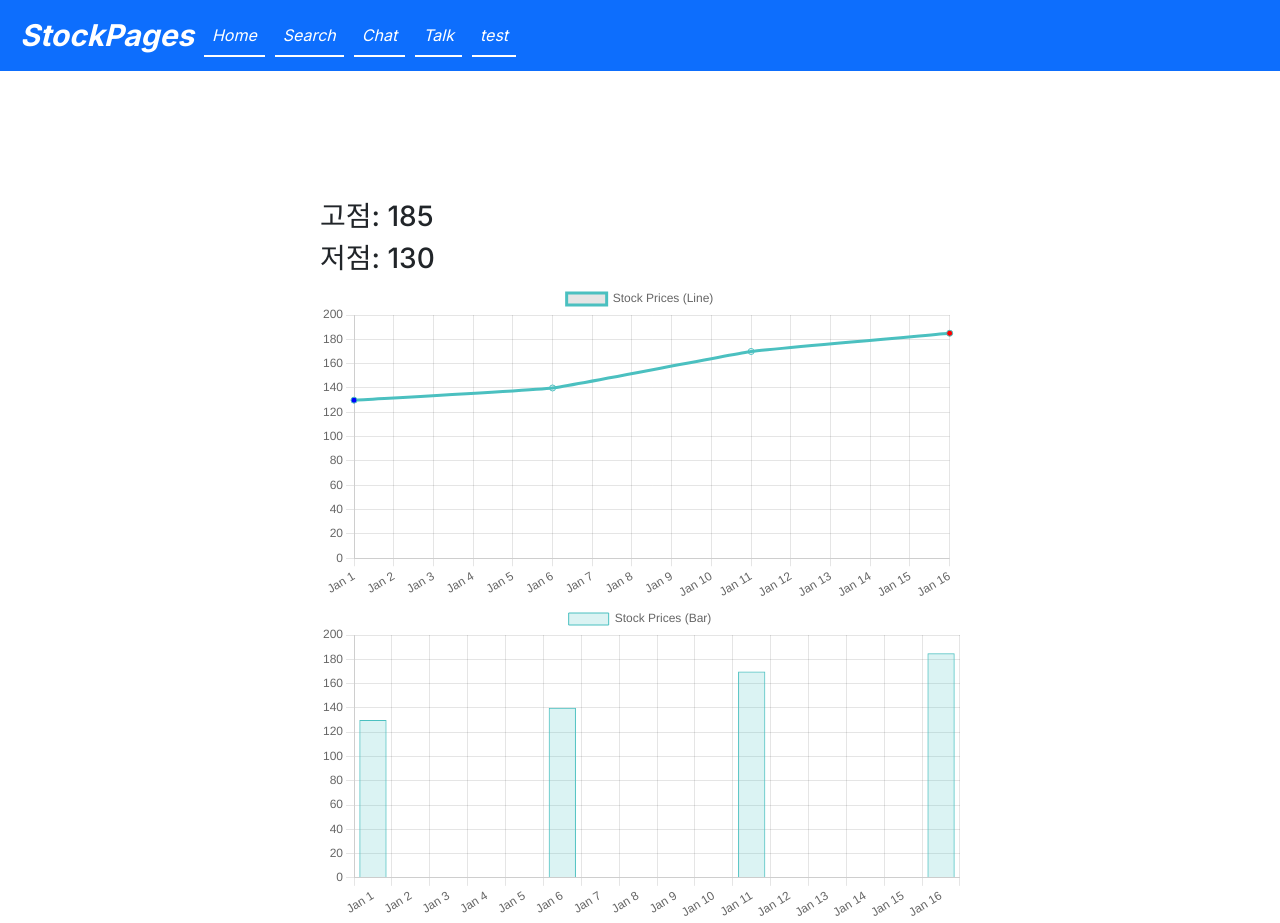
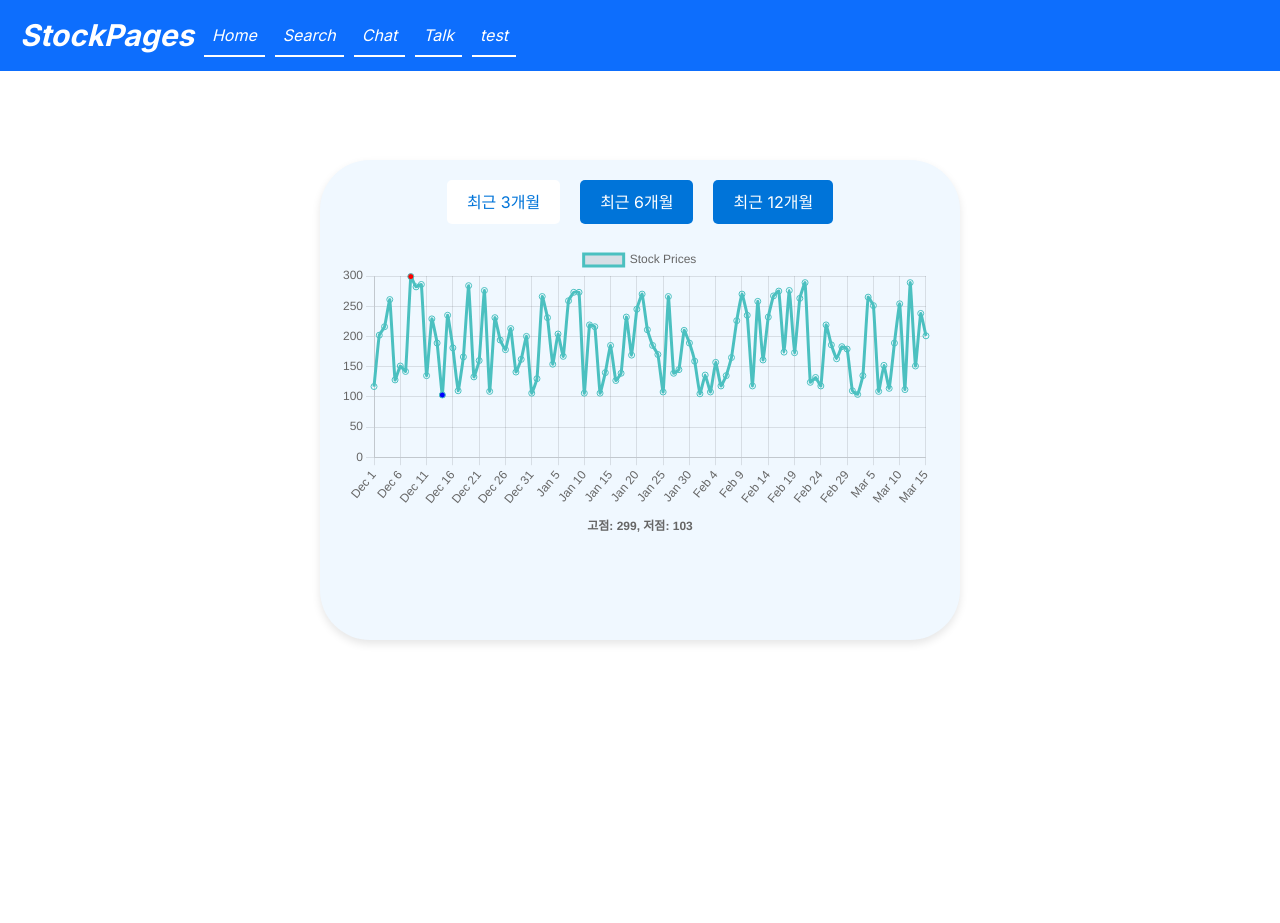
Before and after one commit to Ewonhee/my-stockpage, a Next.js app: page /function_test in a window 1280 px wide. After the commit the page ends 800 px from the top, so only its background shows below. Built offline with nearby package versions, Linux system fonts and the light colour scheme.

Commit message:
개월별 그래프

```diff
--- a/app/function_test/exampleStockData.js
+++ b/app/function_test/exampleStockData.js
@@ -1,24 +1,22 @@
-const exampleStockData = [
-    { date: '2022-01-01', closePrice: 130 },
-    { date: '2022-01-02', closePrice: 110 },
-    { date: '2022-01-03', closePrice: 120 },
-    { date: '2022-01-04', closePrice: 105 },
-    { date: '2022-01-05', closePrice: 130 },
-    { date: '2022-01-06', closePrice: 140 },
-    { date: '2022-01-07', closePrice: 150 },
-    { date: '2022-01-08', closePrice: 145 },
-    { date: '2022-01-09', closePrice: 100 },
-    { date: '2022-01-10', closePrice: 155 },
-    { date: '2022-01-11', closePrice: 170 },
-    { date: '2022-01-12', closePrice: 165 },
-    { date: '2022-01-13', closePrice: 180 },
-    { date: '2022-01-14', closePrice: 175 },
-    { date: '2022-01-15', closePrice: 190 },
-    { date: '2022-01-16', closePrice: 185 },
-    { date: '2022-01-17', closePrice: 200 },
-    { date: '2022-01-18', closePrice: 195 },
-    { date: '2022-01-19', closePrice: 210 },
-    { date: '2022-01-20', closePrice: 205 },
-  ];
+const generateExampleStockData = (startDate, endDate) => {
+  const exampleStockData = [];
+  const currentDate = new Date(startDate);
 
-  export default exampleStockData;
+  // 시작일부터 종료일까지의 데이터 생성
+  while (currentDate <= endDate) {
+    const date = currentDate.toISOString().split('T')[0];
+    const closePrice = Math.floor(Math.random() * 200) + 100; // 100부터 300 사이의 랜덤 가격 생성
+    exampleStockData.push({ date, closePrice });
+
+    // 다음 날로 이동
+    currentDate.setDate(currentDate.getDate() + 1);
+  }
+
+  return exampleStockData;
+};
+
+const startDate = new Date('2023-03-14');
+const endDate = new Date('2024-03-15');
+const exampleStockData = generateExampleStockData(startDate, endDate);
+
+export default exampleStockData;
--- a/app/function_test/page.js
+++ b/app/function_test/page.js
@@ -1,11 +1,10 @@
 'use client'
 
 import React, { useEffect, useState } from 'react';
-import { Line, Bar } from 'react-chartjs-2';
+import { Line } from 'react-chartjs-2';
 import { Chart as ChartJS, CategoryScale, LinearScale, PointElement, LineElement, Title, Tooltip, Legend, TimeScale, BarElement } from 'chart.js';
 import 'chartjs-adapter-date-fns';
-import exampleStockData from './exampleStockData'; // 예시 데이터 가져오기
-// import styles from './StockChart.module.css'; // global.css 대신 StockChart.module.css를 import
+import exampleStockData from './exampleStockData';
 
 ChartJS.register(CategoryScale, LinearScale, PointElement, LineElement, Title, Tooltip, Legend, TimeScale, BarElement);
 
@@ -13,17 +12,14 @@ const StockChart = () => {
   const [chartData, setChartData] = useState(null);
   const [highestPrice, setHighestPrice] = useState(null);
   const [lowestPrice, setLowestPrice] = useState(null);
+  const [selectedTab, setSelectedTab] = useState('3M'); // Default: 3개월 선택
 
   useEffect(() => {
     if (exampleStockData) {
-      const labels = [];
-      const prices = [];
-
-      // 데이터 5일 간격으로 필터링
-      for (let i = 0; i < exampleStockData.length; i += 5) {
-        labels.push(exampleStockData[i].date);
-        prices.push(exampleStockData[i].closePrice);
-      }
+      const currentDate = new Date();
+      const filteredData = filterDataByMonths(exampleStockData, currentDate, selectedTab);
+      const labels = filteredData.map(data => data.date);
+      const prices = filteredData.map(data => data.closePrice);
 
       // 고점과 저점 찾기
       const highest = Math.max(...prices);
@@ -36,7 +32,7 @@ const StockChart = () => {
         labels: labels,
         datasets: [
           {
-            label: 'Stock Prices (Line)',
+            label: 'Stock Prices',
             data: prices,
             fill: false,
             borderColor: 'rgb(75, 192, 192)',
@@ -46,31 +42,39 @@ const StockChart = () => {
               if (price === lowest) return 'blue'; // 저점일 때 파란색
               return 'rgba(0, 0, 0, 0)'; // 그 외에는 투명색
             })
-          },
-          {
-            label: 'Stock Prices (Bar)',
-            data: prices,
-            backgroundColor: 'rgba(75, 192, 192, 0.2)',
-            borderColor: 'rgba(75, 192, 192, 1)',
-            borderWidth: 1
           }
         ],
       });
     }
-  }, []);
+  }, [selectedTab]); // selectedTab이 변경될 때마다 useEffect 재실행
 
+  const handleTabChange = (tab) => {
+    setSelectedTab(tab);
+  };
 
+  const filterDataByMonths = (data, currentDate, selectedTab) => {
+    const monthsMap = {
+      '3M': 3,
+      '6M': 6,
+      '12M': 12
+    };
+    const monthsDiff = monthsMap[selectedTab];
+    return data.filter(data => {
+      const dataDate = new Date(data.date);
+      const monthsDiffCurrent = (currentDate.getFullYear() - dataDate.getFullYear()) * 12 + (currentDate.getMonth() - dataDate.getMonth());
+      return monthsDiffCurrent <= monthsDiff;
+    });
+  };
 
   return (
-    <div className='chart-container'> {/* global.css 대신 StockChart.module.css를 사용 */}
+    <div className='chart-container'>
+      <div className='tabs'>
+        <button className={selectedTab === '3M' ? 'active' : ''} onClick={() => handleTabChange('3M')}>최근 3개월</button>
+        <button className={selectedTab === '6M' ? 'active' : ''} onClick={() => handleTabChange('6M')}>최근 6개월</button>
+        <button className={selectedTab === '12M' ? 'active' : ''} onClick={() => handleTabChange('12M')}>최근 12개월</button>
+      </div>
       {chartData && (
         <div>
-          <div>
-            <h3>고점: {highestPrice}</h3>
-          </div>
-          <div>
-            <h3>저점: {lowestPrice}</h3>
-          </div>
           <Line
             data={{
               labels: chartData.labels,
@@ -86,36 +90,16 @@ const StockChart = () => {
               ],
             }}
             options={{
+              plugins: {
+                title: {
+                  display: true,
+                  text: `고점: ${highestPrice}, 저점: ${lowestPrice}`,
+                  position: 'bottom'
+                }
+              },
               scales: {
                 x: {
-                  type: 'time', // 시간 축으로 설정
-                  time: {
-                    unit: 'day'
-                  }
-                },
-                y: {
-                  beginAtZero: true,
-                },
-              },
-            }}
-          />
-          <Bar
-            data={{
-              labels: chartData.labels,
-              datasets: [
-                {
-                  label: chartData.datasets[1].label,
-                  data: chartData.datasets[1].data,
-                  backgroundColor: chartData.datasets[1].backgroundColor,
-                  borderColor: chartData.datasets[1].borderColor,
-                  borderWidth: chartData.datasets[1].borderWidth
-                },
-              ],
-            }}
-            options={{
-              scales: {
-                x: {
-                  type: 'time', // 시간 축으로 설정
+                  type: 'time',
                   time: {
                     unit: 'day'
                   }
--- a/app/globals.css
+++ b/app/globals.css
@@ -42,3 +42,39 @@ padding-top: 100px; /* Navbar의 높이에 맞게 조절 */
   width: 50vw; /* 창 너비의 1/3 */
   height: 50vh; /* 창 높이의 1/3 */
 }
+
+.chart-container {
+  width: 50%;
+  height: 60%;
+  margin: 0 auto;
+  padding: 20px;
+  background-color: #f0f8ff; /* 파랑색 */
+  border-radius: 50px;
+  box-shadow: 0 4px 8px rgba(0, 0, 0, 0.1);
+}
+
+.tabs {
+  display: flex;
+  justify-content: center;
+  margin-bottom: 20px;
+}
+
+.tabs button {
+  background-color: #0074d9; /* 파랑색 */
+  color: #fff; /* 흰색 */
+  border: none;
+  border-radius: 5px;
+  padding: 10px 20px;
+  margin: 0 10px;
+  cursor: pointer;
+  transition: background-color 0.3s;
+}
+
+.tabs button.active {
+  background-color: #fff; /* 흰색 */
+  color: #0074d9; /* 파랑색 */
+}
+
+.tabs button:hover {
+  background-color: #0056b3; /* 진한 파랑색 */
+}
```
